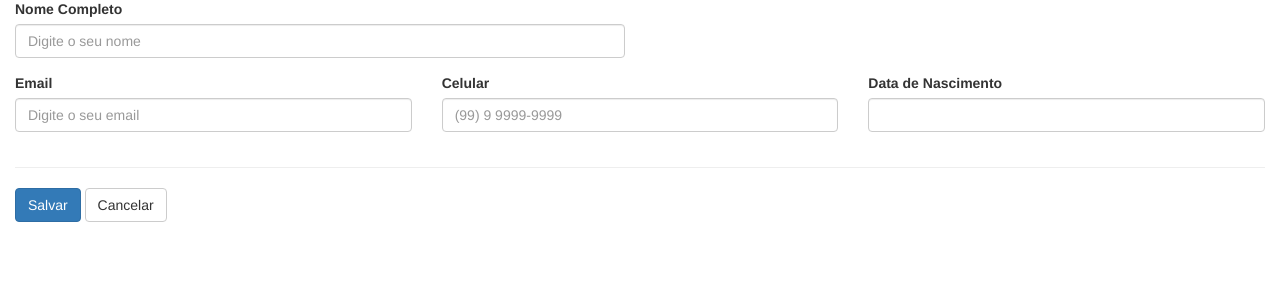
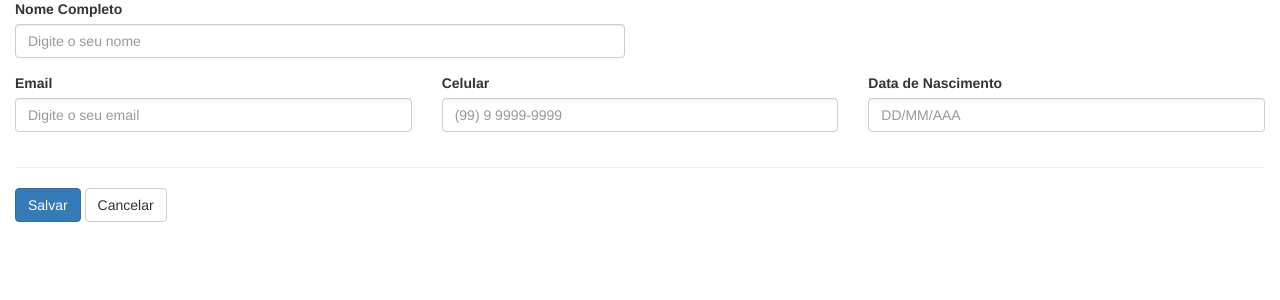
Before and after one commit to Arthuralentejo/Facilitadores_Plataforma, a Flask app: page /send_data in a window 1280 px wide. Shown: the part 147-447 px from the top of the page. Run offline with Flask 2, Linux system fonts and the light colour scheme; some libraries are stand-ins or nearby versions.

Commit message:
Mais alterações

```diff
--- a/templates/add.html
+++ b/templates/add.html
@@ -23,7 +23,7 @@
             </div>
             <div class="form-group col-md-4">
                 <label for="nasc">Data de Nascimento</label>
-                <input type="text" class="form-control" id="nasc" name="nasc" onkeypress="$(this).mask('00/00/0000')" required>
+                <input type="text" class="form-control" id="nasc" name="nasc" onkeypress="$(this).mask('00/00/0000')" placeholder="DD/MM/AAA" required>
             </div>
         </div>
         <hr />
--- a/templates/edit.html
+++ b/templates/edit.html
@@ -22,7 +22,7 @@
             </div>
             <div class="form-group col-md-4">
                 <label for="nasc">Data de Nascimento</label>
-                <input type="text" class="form-control" value="{{item['nasc']}}" id="nasc" name="nasc" onkeypress="$(this).mask('00/00/0000')" required>
+                <input type="text" class="form-control" value="{{item['nasc']}}" id="nasc" name="nasc" onkeypress="$(this).mask('00/00/0000')" placeholder="DD/MM/AAA" required>
             </div>
         </div>
         <hr />
```
Also changed, not shown: facilitadores.db, readme.md, 2 other files.
